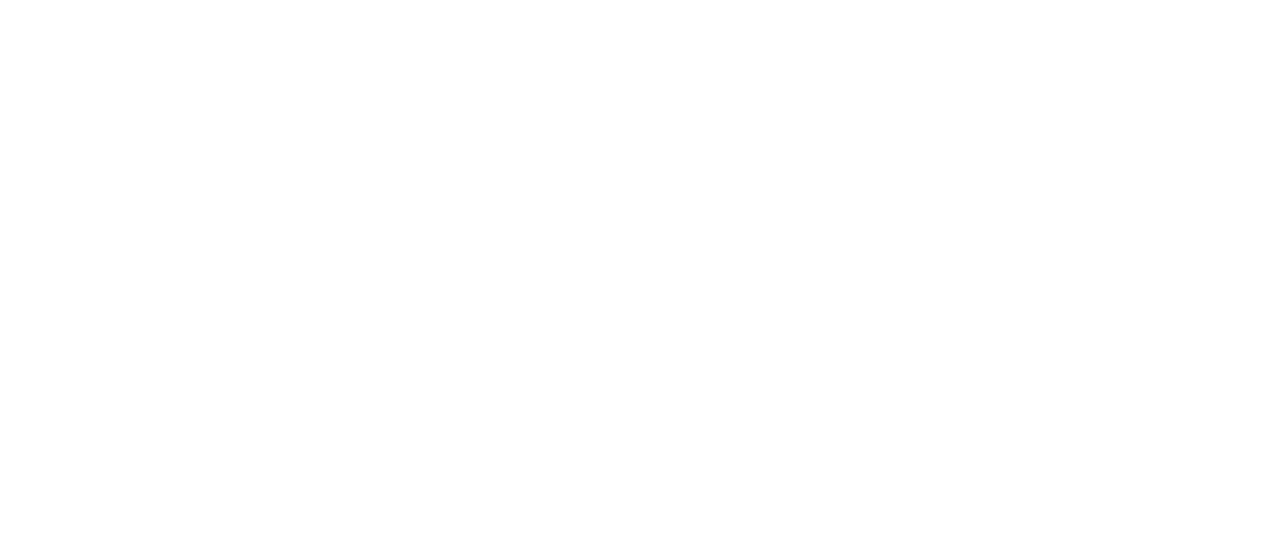
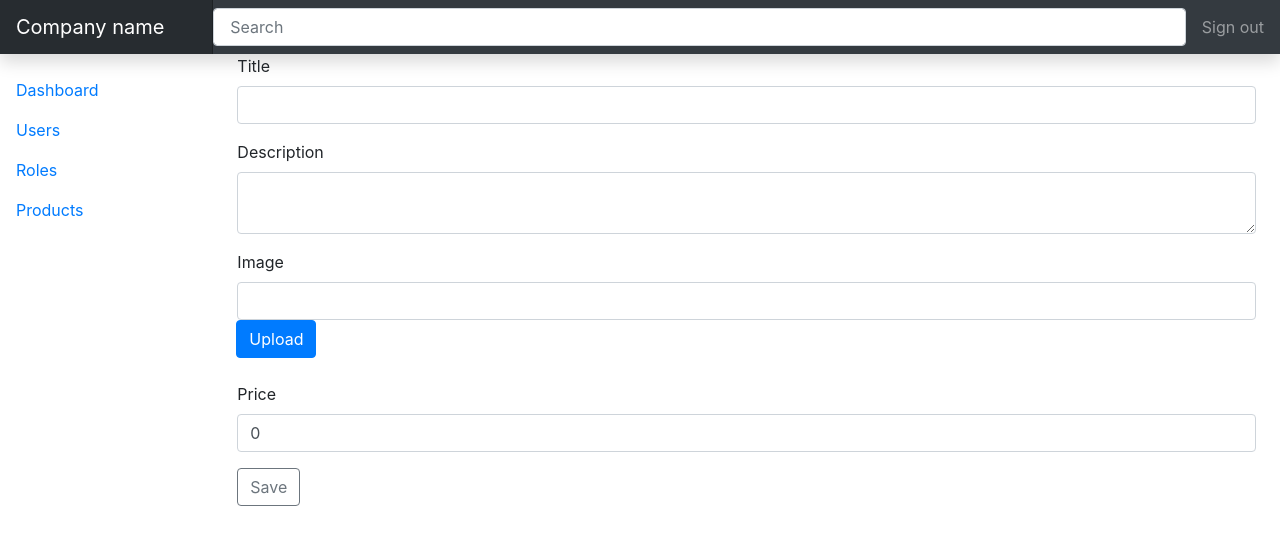
Before and after one commit to zhenia-cyp/admin_app_django_react-frontend, a React (Create React App) app in the folder react-admin/: page /products/1/edit in a window 1280 px wide. Before the commit this address had no page. Shown: the top 544 px of the page. Built offline with nearby package versions, Linux system fonts and the light colour scheme; no server answers; sample sign-in values are in the browser's storage.

Commit message:
Created a ProductEdit component for editing product data

```diff
--- a/react-admin/src/App.tsx
+++ b/react-admin/src/App.tsx
@@ -15,6 +15,7 @@
 import RoleEdit from './secure/roles/RoleEdit';
 import Products from './secure/products/Products';
 import ProductCreate from './secure/products/ProductCreate';
+import ProductEdit from "./secure/products/ProductEdit";
 
 function App() {
   return (
@@ -33,6 +34,7 @@
                       <Route path="/roles/:id/edit/" element={<RoleEdit/>}/>
                       <Route path="/products/" element={<Products/>}/>
                       <Route path="/products/create/" element={<ProductCreate/>}/>
+                      <Route path="/products/:id/edit/" element={<ProductEdit/>}/>
 
                  </Routes>
                </BrowserRouter>
--- /dev/null
+++ b/react-admin/src/secure/products/ProductEdit.tsx
@@ -0,0 +1,112 @@
+import React, {Component, SyntheticEvent} from 'react';
+import Wrapper from "../Wrapper";
+import {Navigate} from "react-router-dom";
+import axios from "axios";
+import {ImageUpload} from "../components/ImageUpload";
+import withRouter from '../users/withRouter';
+import {Product} from "../../classes/product";
+
+
+class ProductEdit extends Component<any> {
+    state = {
+        title: '',
+        description: '',
+        image: '',
+        price: 0,
+        redirect: false
+    }
+    id = 0;
+    title = '';
+    description = '';
+    image = '';
+    price = 0;
+
+    componentDidMount = async () => {
+        this.id = this.props.params.id;
+        const response = await axios.get(`products/product/${this.id}/`);
+        const product: Product = response.data.data;
+
+        this.setState({
+            title: product.title,
+            description: product.description,
+            image: product.image,
+            price: product.price
+        })
+    }
+
+    submit = async (e: SyntheticEvent) => {
+        e.preventDefault();
+        await axios.put(`products/product/${this.id}/`, {
+            title: this.state.title,
+            description: this.state.description,
+            image: this.state.image,
+            price: this.state.price,
+        });
+
+        this.setState({
+            redirect: true
+        })
+    }
+
+    imageChanged = (image: string) => {
+        this.image = image;
+
+        this.setState({
+            image: this.image
+        })
+    }
+
+    render() {
+        if (this.state.redirect) {
+            return <Navigate to={'/products/'}/>;
+        }
+        return (
+            <Wrapper>
+                <form onSubmit={this.submit}>
+                    <div className="form-group">
+                        <label>Title</label>
+                        <input type="text" className="form-control" name="title"
+                               defaultValue={this.state.title}
+                               onChange={e => this.setState({title: e.target.value})}
+
+                        />
+                    </div>
+                    <div className="form-group">
+                        <label>Description</label>
+                        <textarea className="form-control" name="description"
+                                  defaultValue={this.state.description}
+                                  onChange={e => this.setState({
+                                      description: e.target.value
+                                  }) }
+                        ></textarea>
+                    </div>
+
+                    <div className="form-group">
+                        {/*<label>Image</label>*/}
+                        <ImageUpload value={this.image = this.state.image} imageChanged={this.imageChanged}/>
+
+                    </div>
+
+                    <div className="form-group">
+                        <label>Price</label>
+                        <input type="number" className="form-control" name="price"
+                               value={this.price = this.state.price}
+                               onChange={e => {
+                                   this.price = parseFloat(e.target.value);
+                                   this.setState({
+                                       price: e.target.value
+                                   })
+                               }
+                          }
+                        />
+                    </div>
+                    <button className="btn btn-outline-secondary">Save</button>
+                </form>
+
+            </Wrapper>
+        );
+    }
+
+}
+
+export default withRouter(ProductEdit);
```
